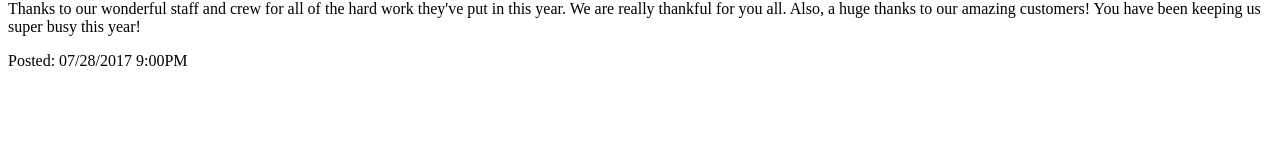
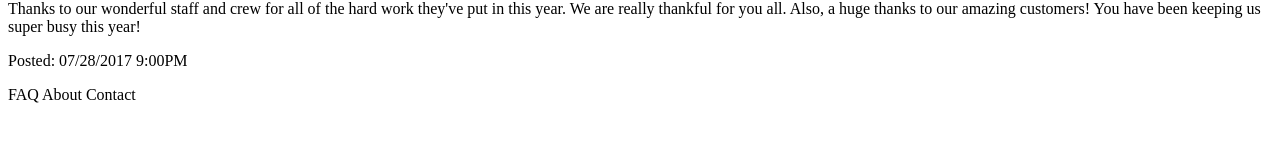
Before and after one commit to edgl0009/midterm, a plain HTML site: page index.html in a window 1280 px wide. Shown: the part 331-472 px from the top of the page. Drawn offline with Linux system fonts and the light colour scheme.

Commit message:
add footer to index.html

```diff
--- a/index.html
+++ b/index.html
@@ -36,11 +36,9 @@
 <p class="thanksStaff">Thanks to our wonderful staff and crew for all of the hard work they've put in this year. We are really thankful for you all. Also, a huge thanks to our amazing customers! You have been keeping us super busy this year!</p>
 <p class="thanksPostDate">Posted: 07/28/2017 9:00PM</p>
 
-
-
-
 </body>
 
+<footer>FAQ About Contact</footer>
 
 
 
```
